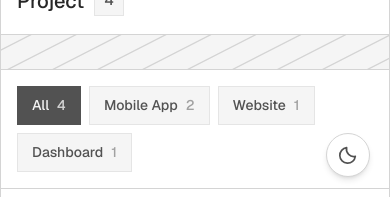
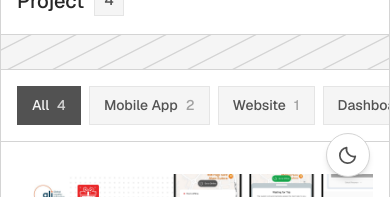
Before and after one commit to RaflyJanuarRaharjo/Rafly-Portofolio, a Next.js app: page /portfolio in a window 390 px wide. Shown: the part 647-844 px from the top of the page. Built offline with nearby package versions, Linux system fonts and the light colour scheme.

Commit message:
Filter portfolio digeser mendatar di HP, tidak lagi menumpuk

```diff
--- a/components/ProjectFilter.tsx
+++ b/components/ProjectFilter.tsx
@@ -35,7 +35,7 @@
       <div
         role="group"
         aria-label="Filter project"
-        className="flex w-full flex-wrap items-center gap-[8px] border-b border-neutral-300 px-[16px] py-[16px] md:gap-[12px] md:px-[48px] md:py-[20px] lg:px-[80px] lg:py-[24px]"
+        className="flex w-full flex-nowrap items-center gap-[8px] overflow-x-auto border-b border-neutral-300 py-[16px] pl-[16px] pr-[68px] [scrollbar-width:none] [&::-webkit-scrollbar]:hidden md:flex-wrap md:gap-[12px] md:overflow-x-visible md:py-[20px] md:pl-[48px] md:pr-[48px] lg:py-[24px] lg:pl-[80px] lg:pr-[80px]"
       >
         {tags.map((tag) => {
           const on = tag === active;
@@ -45,7 +45,7 @@
               type="button"
               aria-pressed={on}
               onClick={() => setActive(tag)}
-              className={`flex items-center gap-[8px] border px-[14px] py-[8px] text-[14px] font-medium transition-colors md:px-[18px] md:py-[10px] md:text-[17px] lg:px-[22px] lg:py-[12px] lg:text-[20px] ${
+              className={`flex shrink-0 items-center gap-[8px] border px-[14px] py-[8px] text-[14px] font-medium transition-colors md:px-[18px] md:py-[10px] md:text-[17px] lg:px-[22px] lg:py-[12px] lg:text-[20px] ${
                 on
                   ? "border-neutral-600 bg-neutral-600 text-neutral-100"
                   : "border-neutral-200 bg-neutral-100 text-neutral-600 hover:bg-neutral-200"
```
